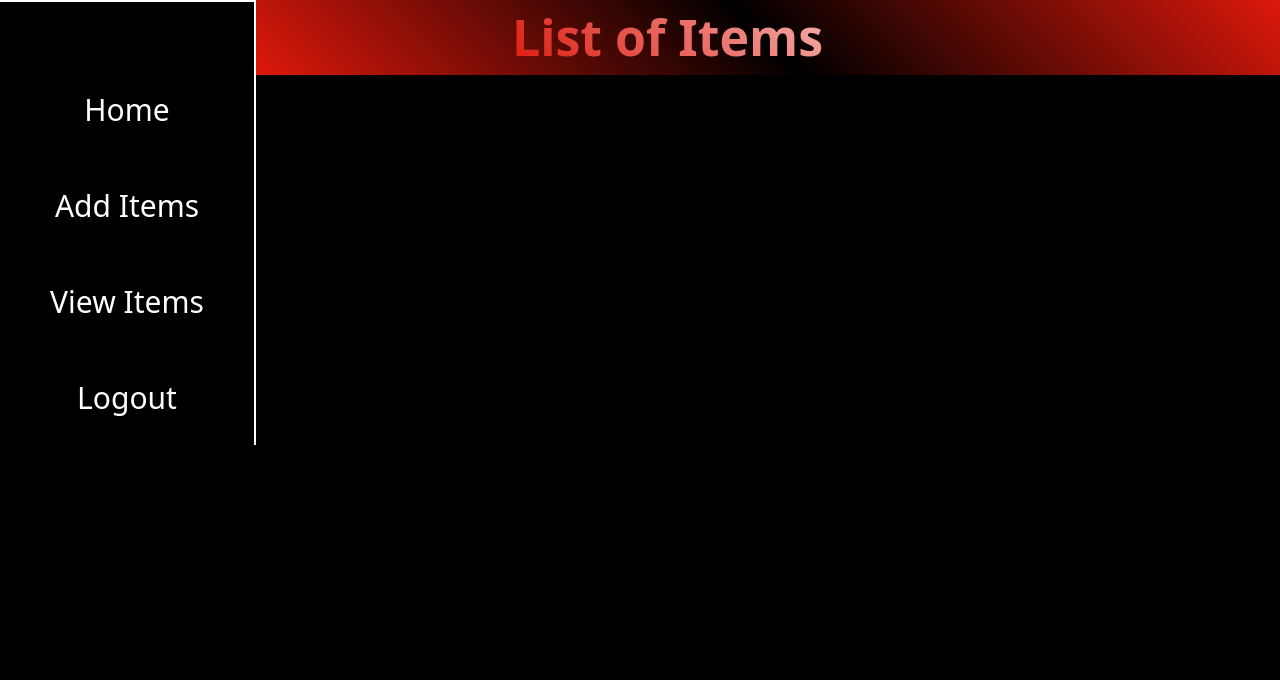
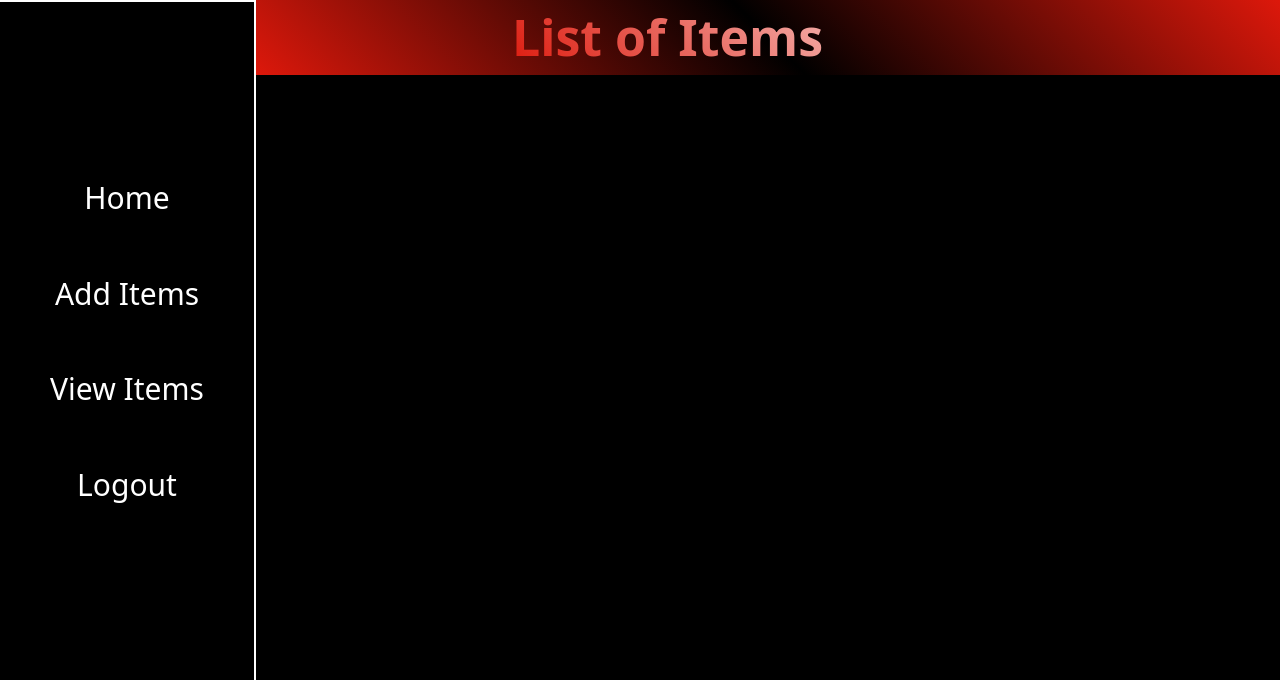
Before and after one commit to Srikar-C/To-Do-List, a Django app: template app/templates/viewlist.html in a window 1280 px wide; the page is wider, and only the part inside the window is pictured. Shown: the part 120-800 px from the top of that part. Run offline with Django 5.2, Linux system fonts and the light colour scheme; the template is opened without the code that fills it, so the values that code supplies are empty; some libraries are stand-ins or nearby versions.

Commit message:
final commit

```diff
--- a/app/templates/viewlist.html
+++ b/app/templates/viewlist.html
@@ -59,7 +59,6 @@
             height: 85vh;
             display: flex;
             flex-direction: row;
-            overflow: scroll;
             overflow-x: hidden;
 
             aside{
@@ -73,7 +72,8 @@
                 border-top: 2px solid white;
                 position: absolute;
                 z-index: 20000;
-                padding-top: 60px;
+                left: 0;
+                height: 85vh;
                 a{
                     text-decoration: none;
                     font-size: 30px;
```
Also changed, not shown: db.sqlite3, 1 other file.
